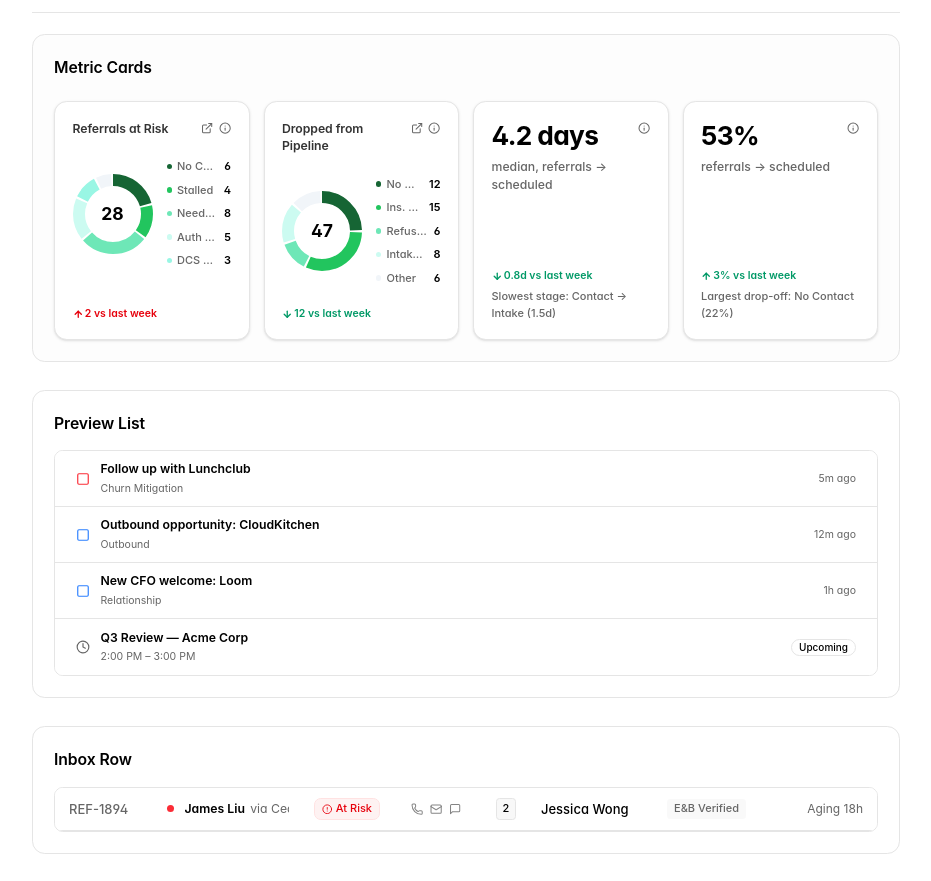
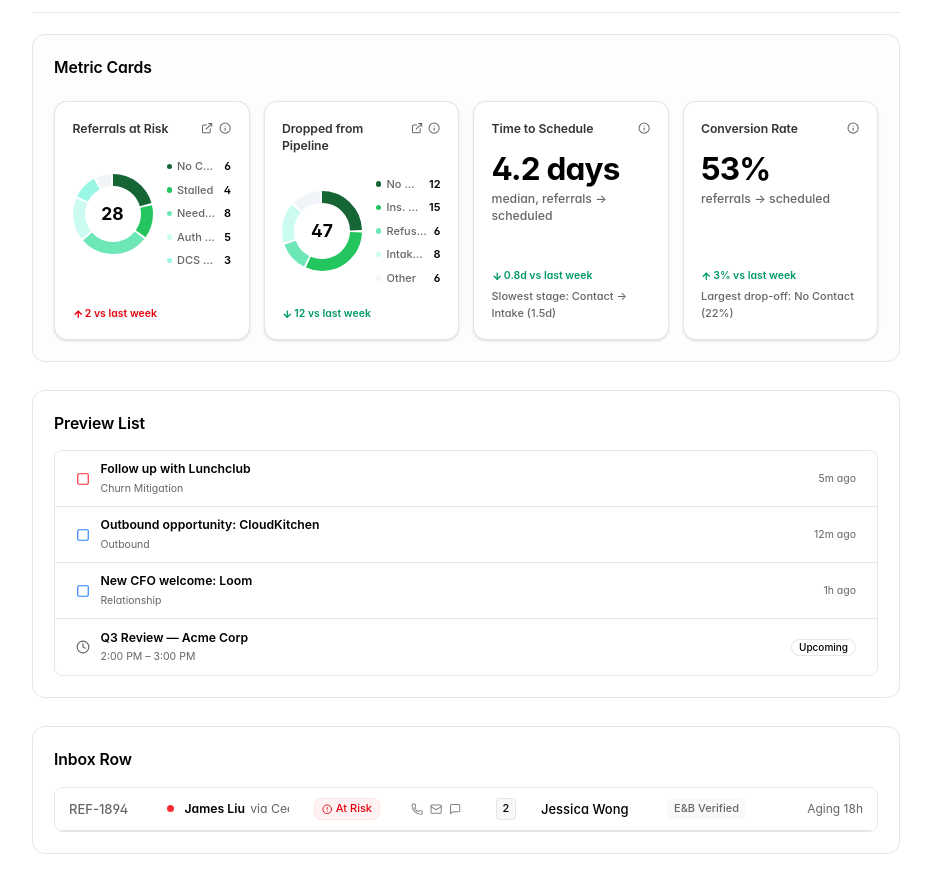
Before and after one commit to HandledAI/design-system, a Next.js app: page / in a window 1280 px wide. Shown: the part 1284-2165 px from the top of the page, without its empty margins (174-1105 px from the left). Built offline with nearby package versions, Linux system fonts and the light colour scheme.

Commit message:
Fix missing required title prop on MetricCard components

```diff
--- a/app/page.tsx
+++ b/app/page.tsx
@@ -193,6 +193,7 @@ export default function Home() {
                 />
 
                 <MetricCard
+                  title="Time to Schedule"
                   value="4.2 days"
                   subtitle="median, referrals → scheduled"
                   change={{ value: "0.8d vs last week", direction: "down", isGood: true }}
@@ -201,6 +202,7 @@ export default function Home() {
                 />
 
                 <MetricCard
+                  title="Conversion Rate"
                   value="53%"
                   subtitle="referrals → scheduled"
                   change={{ value: "3% vs last week", direction: "up", isGood: true }}
```
